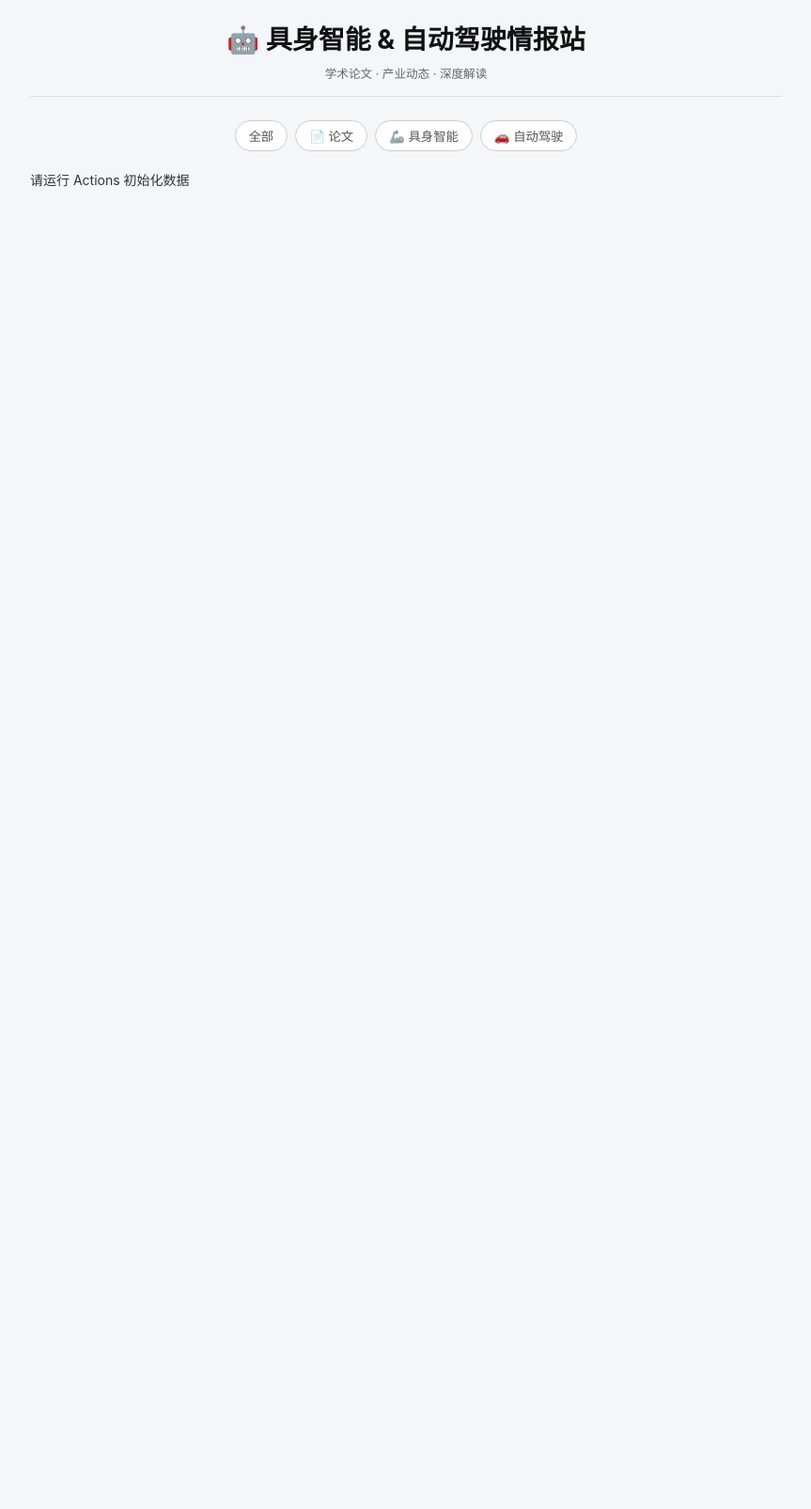
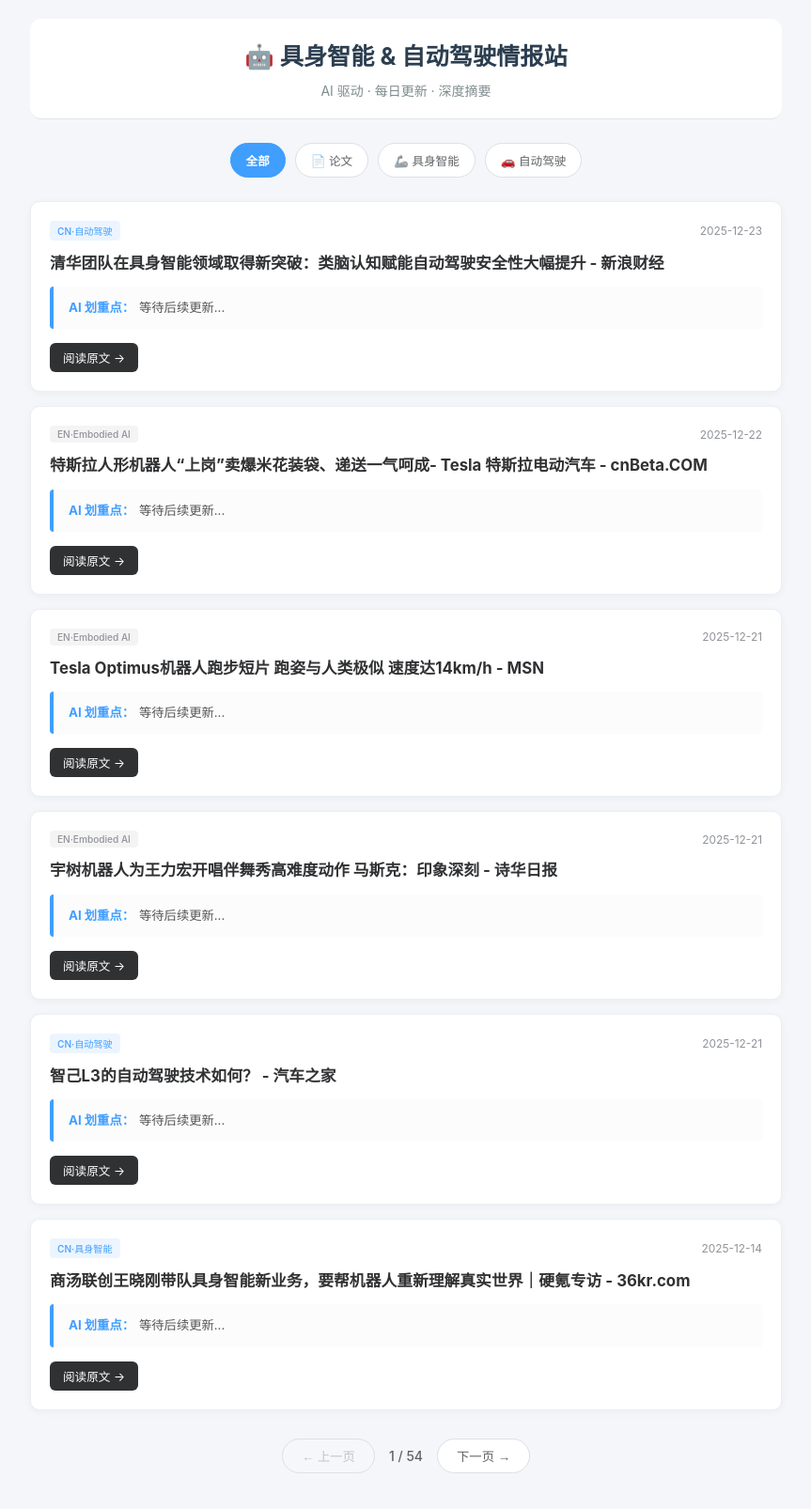
Before and after one commit to Apollonysuss/ai-drive-daily, a plain HTML site: page index.html in a window 1280 px wide. Shown: the whole page at 94% size, without its empty margins (208-1071 px from the left). Before the commit the page ends 800 px from the top, so only its background shows below. Drawn offline with Linux system fonts and the light colour scheme.

Commit message:
Update index.html

```diff
--- a/index.html
+++ b/index.html
@@ -5,110 +5,226 @@
     <meta name="viewport" content="width=device-width, initial-scale=1.0">
     <title>具身智能 & 自动驾驶情报站</title>
     <style>
-        body { font-family: -apple-system, sans-serif; max-width: 800px; margin: 0 auto; padding: 20px 15px; background: #f4f6f9; color: #333; font-size: 14px; }
-        .header { text-align: center; margin-bottom: 25px; padding-bottom: 15px; border-bottom: 1px solid #ddd; }
-        .header h1 { margin: 0 0 8px 0; color: #111; }
-        .header p { color: #666; font-size: 0.9em; margin: 0; }
+        /* --- 基础布局 --- */
+        body {
+            font-family: -apple-system, BlinkMacSystemFont, "Segoe UI", Roboto, Helvetica, Arial, sans-serif;
+            max-width: 800px; margin: 0 auto; padding: 20px 15px;
+            background: #f4f6f9; color: #333; font-size: 14px;
+        }
 
-        .filters { display: flex; gap: 8px; justify-content: center; margin-bottom: 20px; flex-wrap: wrap; }
-        .filter-btn { background: white; border: 1px solid #ccc; padding: 6px 14px; border-radius: 20px; cursor: pointer; color: #555; transition: 0.2s; }
-        .filter-btn.active { background: #222; color: white; border-color: #222; }
+        .header {
+            text-align: center; margin-bottom: 25px; padding-bottom: 15px;
+            border-bottom: 1px solid #e1e4e8; background: white; padding: 20px; border-radius: 12px;
+        }
+        .header h1 { margin: 0 0 10px 0; color: #2c3e50; font-size: 1.8em; }
+        .header p { color: #7f8c8d; margin: 0; }
 
-        .card { background: white; border-radius: 10px; padding: 18px; margin-bottom: 12px; box-shadow: 0 2px 5px rgba(0,0,0,0.03); border: 1px solid #eef; transition: all 0.2s; cursor: pointer; }
-        .card:hover { transform: translateY(-2px); box-shadow: 0 5px 15px rgba(0,0,0,0.08); border-color: #1976d2; }
+        /* --- 筛选按钮 --- */
+        .filters { display: flex; gap: 10px; justify-content: center; margin-bottom: 25px; flex-wrap: wrap; }
+        .filter-btn {
+            background: white; border: 1px solid #dcdfe6; padding: 8px 16px; border-radius: 20px;
+            cursor: pointer; color: #606266; transition: all 0.2s; font-size: 0.9em;
+        }
+        .filter-btn:hover { border-color: #409eff; color: #409eff; }
+        .filter-btn.active { background: #409eff; color: white; border-color: #409eff; font-weight: bold; }
 
-        .meta { display: flex; justify-content: space-between; font-size: 0.8em; color: #999; margin-bottom: 8px; }
-        .tag { padding: 2px 6px; border-radius: 4px; font-weight: 500; }
-        .tag-cn { background: #e3f2fd; color: #1565c0; }
-        .tag-en { background: #f3e5f5; color: #7b1fa2; }
-        .tag-paper { background: #fff3e0; color: #e65100; border: 1px solid #ffe0b2; }
+        /* --- 新闻卡片 (重点修改) --- */
+        .card {
+            background: white; border-radius: 10px; padding: 20px; margin-bottom: 15px;
+            box-shadow: 0 2px 8px rgba(0,0,0,0.04); border: 1px solid #ebeef5;
+            transition: transform 0.2s;
+        }
+        .card:hover { transform: translateY(-2px); box-shadow: 0 8px 16px rgba(0,0,0,0.08); }
 
-        .title { font-size: 1.15em; font-weight: 600; color: #222; margin-bottom: 6px; line-height: 1.4; }
-        .preview { color: #888; font-size: 0.9em; white-space: nowrap; overflow: hidden; text-overflow: ellipsis; }
+        /* 顶部元数据 */
+        .meta { display: flex; align-items: center; justify-content: space-between; margin-bottom: 12px; font-size: 0.85em; color: #909399; }
+        .tag { padding: 3px 8px; border-radius: 4px; font-weight: 500; font-size: 0.85em; }
 
-        /* 弹窗样式 */
-        .modal-overlay { display: none; position: fixed; top: 0; left: 0; width: 100%; height: 100%; background: rgba(0,0,0,0.5); z-index: 1000; align-items: center; justify-content: center; }
-        .modal-content { background: white; width: 90%; max-width: 600px; border-radius: 12px; padding: 25px; position: relative; animation: popIn 0.3s ease; }
-        @keyframes popIn { from {transform: scale(0.9); opacity: 0;} to {transform: scale(1); opacity: 1;} }
-        .close-btn { position: absolute; top: 15px; right: 20px; font-size: 24px; cursor: pointer; color: #999; }
+        /* 标签配色 */
+        .tag-cn { background: #ecf5ff; color: #409eff; }      /* 蓝 */
+        .tag-en { background: #f4f4f5; color: #909399; }      /* 灰 */
+        .tag-paper { background: #fdf6ec; color: #e6a23c; }   /* 橙 */
 
-        .modal-tag { display: inline-block; padding: 4px 10px; border-radius: 4px; font-size: 0.85em; margin-bottom: 10px; }
-        .modal-title { font-size: 1.4em; font-weight: bold; margin-bottom: 15px; color: #111; line-height: 1.4; }
-        .modal-body { background: #f8f9fa; padding: 15px; border-radius: 8px; font-size: 1em; line-height: 1.7; color: #444; margin-bottom: 20px; border-left: 4px solid #1976d2; white-space: pre-line; }
-        .read-btn { display: block; width: 100%; text-align: center; background: #111; color: white; padding: 12px; border-radius: 8px; text-decoration: none; font-weight: bold; }
+        /* 标题 */
+        .title {
+            font-size: 1.2em; font-weight: 700; color: #303133; margin-bottom: 12px;
+            line-height: 1.5; display: block;
+        }
 
-        .pagination { display: flex; justify-content: center; gap: 15px; margin-top: 25px; }
-        .page-btn { background: white; border: 1px solid #ddd; padding: 6px 16px; border-radius: 6px; cursor: pointer; }
-        .page-btn:disabled { opacity: 0.5; }
+        /* --- 总结内容 (直接显示，不再隐藏) --- */
+        .summary-box {
+            background: #fcfcfc; border-left: 4px solid #409eff;
+            padding: 12px 16px; border-radius: 4px; margin-bottom: 15px;
+            color: #555; line-height: 1.6; font-size: 0.95em;
+        }
+        .summary-label { font-weight: bold; color: #409eff; margin-right: 5px; }
+
+        /* 原文链接按钮 */
+        .read-link {
+            display: inline-block; text-decoration: none; background: #303133; color: white;
+            padding: 6px 14px; border-radius: 6px; font-size: 0.9em; transition: background 0.2s;
+        }
+        .read-link:hover { background: #000; }
+
+        /* --- 翻页控件 --- */
+        .pagination {
+            display: flex; justify-content: center; align-items: center; gap: 15px;
+            margin-top: 30px; padding-bottom: 20px;
+        }
+        .page-btn {
+            background: white; border: 1px solid #dcdfe6; padding: 8px 20px;
+            border-radius: 20px; cursor: pointer; color: #606266;
+        }
+        .page-btn:disabled { background: #f5f7fa; color: #c0c4cc; cursor: not-allowed; }
+        .page-btn:hover:not(:disabled) { border-color: #409eff; color: #409eff; }
+        .page-info { color: #606266; font-weight: 500; }
+
+        .loading { text-align: center; padding: 50px; color: #909399; }
     </style>
 </head>
 <body>
-    <div class="header"><h1>🤖 具身智能 & 自动驾驶情报站</h1><p>学术论文 · 产业动态 · 深度解读</p></div>
-    <div class="filters">
-        <button class="filter-btn active" onclick="filter('all')">全部</button>
-        <button class="filter-btn" onclick="filter('Paper')">📄 论文</button>
-        <button class="filter-btn" onclick="filter('具身智能')">🦾 具身智能</button>
-        <button class="filter-btn" onclick="filter('自动驾驶')">🚗 自动驾驶</button>
-    </div>
-    <div id="list"><div style="text-align:center; padding:40px; color:#999;">Loading...</div></div>
-    <div class="pagination" id="pagination" style="display:none;">
-        <button class="page-btn" id="prev" onclick="changePage(-1)">上一页</button>
-        <span id="pageInfo">1</span>
-        <button class="page-btn" id="next" onclick="changePage(1)">下一页</button>
+
+    <div class="header">
+        <h1>🤖 具身智能 & 自动驾驶情报站</h1>
+        <p>AI 驱动 · 每日更新 · 深度摘要</p>
     </div>
 
-    <div class="modal-overlay" id="modal" onclick="closeModal()">
-        <div class="modal-content" onclick="event.stopPropagation()">
-            <span class="close-btn" onclick="closeModal()">&times;</span>
-            <div id="m-tag" class="modal-tag tag-cn">TAG</div>
-            <div id="m-title" class="modal-title"></div>
-            <div id="m-body" class="modal-body"></div>
-            <a id="m-link" href="#" target="_blank" class="read-btn">阅读原文 &rarr;</a>
-        </div>
+    <div class="filters">
+        <button class="filter-btn active" onclick="filterData('all')">全部</button>
+        <button class="filter-btn" onclick="filterData('Paper')">📄 论文</button>
+        <button class="filter-btn" onclick="filterData('具身智能')">🦾 具身智能</button>
+        <button class="filter-btn" onclick="filterData('自动驾驶')">🚗 自动驾驶</button>
+    </div>
+
+    <div id="list">
+        <div class="loading">正在加载最新数据...</div>
+    </div>
+
+    <div class="pagination" id="pagination" style="display:none;">
+        <button class="page-btn" id="prevBtn" onclick="changePage(-1)">← 上一页</button>
+        <span class="page-info" id="pageInfo">1 / 1</span>
+        <button class="page-btn" id="nextBtn" onclick="changePage(1)">下一页 →</button>
     </div>
 
     <script>
-        let allData=[], filteredData=[], curPage=1; const perPage=7;
-        fetch('data.json?t='+Date.now()).then(r=>r.json()).then(data => {
-            if(!data.length) { document.getElementById('list').innerHTML='暂无数据'; return; }
-            data.sort((a,b) => new Date(b.date)-new Date(a.date));
-            allData = data; filter('all');
-            document.getElementById('pagination').style.display='flex';
-        }).catch(()=> document.getElementById('list').innerHTML='请运行 Actions 初始化数据');
+        // --- 核心变量 ---
+        let allData = [];       // 存放所有数据
+        let filteredData = [];  // 存放筛选后的数据
+        let currentPage = 1;    // 当前页码
+        const itemsPerPage = 6; // 每页显示几条
 
-        function filter(tag) {
-            document.querySelectorAll('.filter-btn').forEach(b=>b.classList.remove('active'));
+        // --- 1. 加载数据 ---
+        // 加时间戳防止缓存
+        fetch('data.json?t=' + Date.now())
+            .then(res => res.json())
+            .then(data => {
+                if(!data || data.length === 0) {
+                    document.getElementById('list').innerHTML = '<div class="loading">暂无数据，请去 Actions 运行一次抓取脚本。</div>';
+                    return;
+                }
+
+                // 按日期倒序 (最新的在最前)
+                data.sort((a, b) => new Date(b.date) - new Date(a.date));
+
+                allData = data;
+                filteredData = data; // 初始显示全部
+
+                // 初始化界面
+                renderPage();
+                document.getElementById('pagination').style.display = 'flex';
+            })
+            .catch(err => {
+                document.getElementById('list').innerHTML = '<div class="loading">⚠️ 数据读取失败，请检查 data.json 是否存在。</div>';
+            });
+
+        // --- 2. 筛选功能 ---
+        function filterData(category) {
+            // 按钮样式切换
+            document.querySelectorAll('.filter-btn').forEach(btn => btn.classList.remove('active'));
             event.target.classList.add('active');
-            filteredData = tag==='all' ? allData : allData.filter(i=>i.source.includes(tag) || (tag==='具身智能'&&i.source.includes('Embodied')));
-            curPage=1; render();
+
+            // 数据过滤
+            if(category === 'all') {
+                filteredData = allData;
+            } else {
+                filteredData = allData.filter(item =>
+                    item.source.includes(category) ||
+                    (category === '具身智能' && item.source.includes('Embodied')) // 兼容英文标签
+                );
+            }
+
+            // 重置回第一页
+            currentPage = 1;
+            renderPage();
         }
 
-        function render() {
-            const list = document.getElementById('list'); list.innerHTML = '';
-            filteredData.slice((curPage-1)*perPage, curPage*perPage).forEach(item => {
-                let tagType = item.lang==='EN'?'tag-en':(item.source.includes('Paper')?'tag-paper':'tag-cn');
-                const div = document.createElement('div'); div.className = 'card';
-                div.onclick = () => openModal(item, tagType);
-                div.innerHTML = `<div class="meta"><span class="tag ${tagType}">${item.source}</span><span>${item.date}</span></div><div class="title">${item.title}</div><div class="preview">💡 点击查看 AI 深度解读...</div>`;
-                list.appendChild(div);
+        // --- 3. 渲染页面 (核心) ---
+        function renderPage() {
+            const list = document.getElementById('list');
+            list.innerHTML = ''; // 清空当前内容
+
+            // 计算分页数据
+            const start = (currentPage - 1) * itemsPerPage;
+            const end = start + itemsPerPage;
+            const pageData = filteredData.slice(start, end);
+
+            // 如果筛选后没数据
+            if(pageData.length === 0) {
+                list.innerHTML = '<div class="loading">该分类下暂无内容</div>';
+                updatePagination();
+                return;
+            }
+
+            // 生成卡片
+            pageData.forEach(item => {
+                // 判断标签颜色
+                let tagClass = 'tag-cn';
+                if(item.lang === 'EN') tagClass = 'tag-en';
+                if(item.source.includes('Paper')) tagClass = 'tag-paper';
+
+                // 处理摘要显示：如果没有摘要，显示提示
+                const summaryText = item.summary ? item.summary : "正在等待 AI 生成摘要...";
+
+                const card = document.createElement('div');
+                card.className = 'card';
+                card.innerHTML = `
+                    <div class="meta">
+                        <span class="tag ${tagClass}">${item.source}</span>
+                        <span>${item.date}</span>
+                    </div>
+                    <div class="title">${item.title}</div>
+
+                    <div class="summary-box">
+                        <span class="summary-label">AI 划重点：</span>${summaryText}
+                    </div>
+
+                    <a href="${item.link}" target="_blank" class="read-link">阅读原文 &rarr;</a>
+                `;
+                list.appendChild(card);
             });
-            updatePageInfo();
+
+            // 更新页码按钮状态
+            updatePagination();
+
+            // 回到顶部
+            window.scrollTo(0, 0);
         }
-        function updatePageInfo() {
-            const total = Math.ceil(filteredData.length/perPage);
-            document.getElementById('pageInfo').innerText = `${curPage} / ${total||1}`;
-            document.getElementById('prev').disabled = curPage===1;
-            document.getElementById('next').disabled = curPage===total||total===0;
+
+        // --- 4. 更新翻页控件 ---
+        function updatePagination() {
+            const totalPages = Math.ceil(filteredData.length / itemsPerPage);
+            const safeTotal = totalPages > 0 ? totalPages : 1;
+
+            document.getElementById('pageInfo').innerText = `${currentPage} / ${safeTotal}`;
+            document.getElementById('prevBtn').disabled = (currentPage === 1);
+            document.getElementById('nextBtn').disabled = (currentPage === safeTotal || totalPages === 0);
         }
-        function changePage(d) { curPage+=d; render(); window.scrollTo(0,0); }
-        function openModal(item, tagType) {
-            document.getElementById('m-title').innerText = item.title;
-            document.getElementById('m-body').innerText = item.summary || "暂无解读";
-            document.getElementById('m-link').href = item.link;
-            const tagEl = document.getElementById('m-tag'); tagEl.className=`modal-tag ${tagType}`; tagEl.innerText=item.source;
-            document.getElementById('modal').style.display = 'flex';
+
+        // --- 5. 翻页动作 ---
+        function changePage(direction) {
+            currentPage += direction;
+            renderPage();
         }
-        function closeModal() { document.getElementById('modal').style.display = 'none'; }
     </script>
 </body>
 </html>
```
